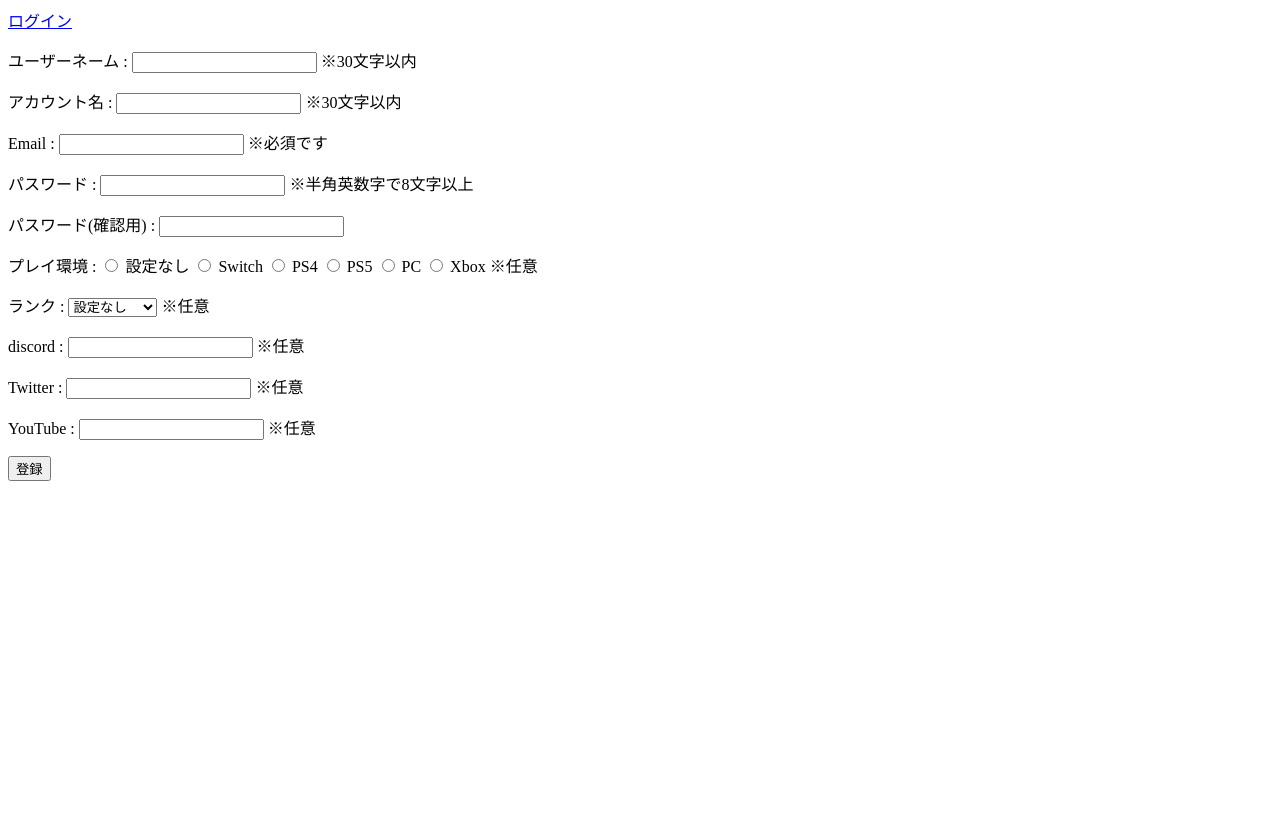
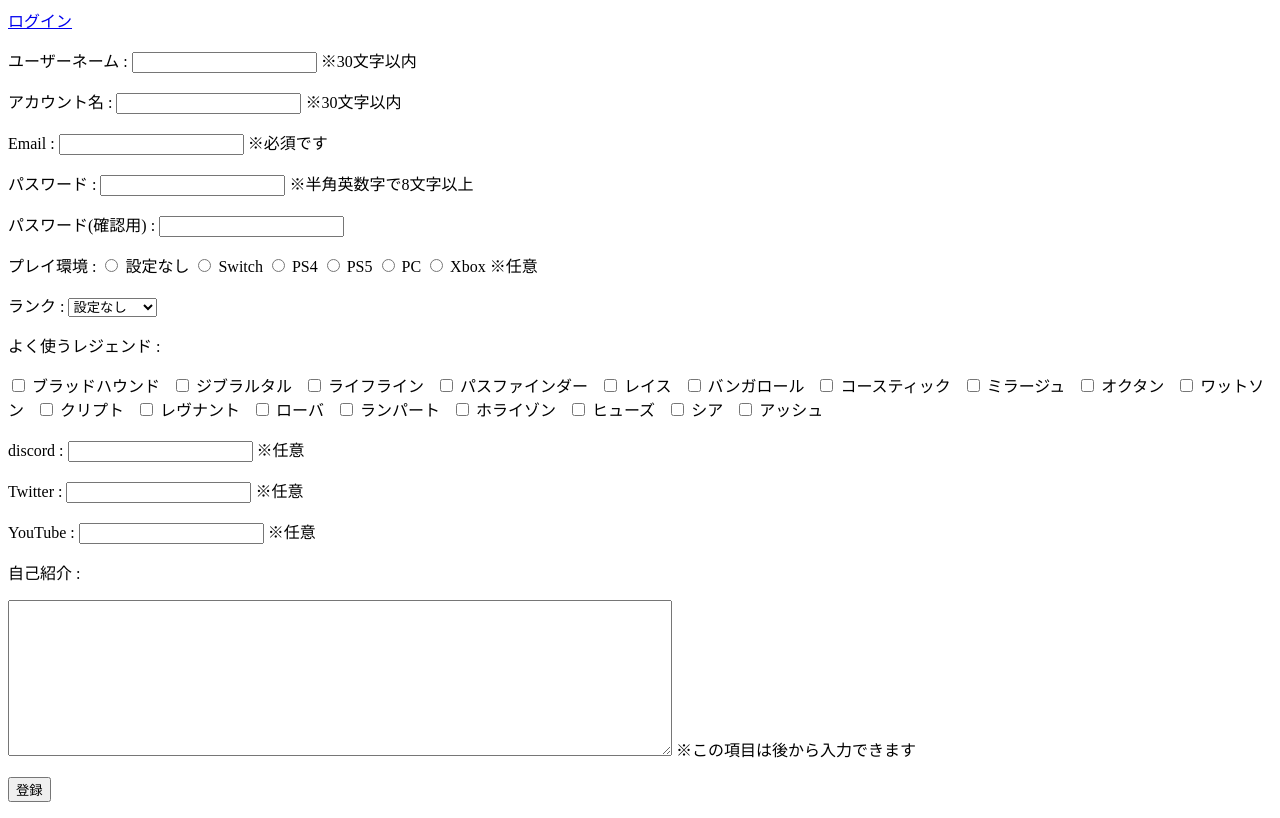
Before and after one commit to Kabos0809/django-app-practice, a Django app: page /signup/ in a window 1280 px wide. Before the commit the page ends 481 px from the top, so only its background shows below. Run offline with Django 3.2, Linux system fonts and the light colour scheme.

Commit message:
add comments and characterin Customuser class

```diff
--- a/gol/settings.py
+++ b/gol/settings.py
@@ -20,7 +20,7 @@ BASE_DIR = os.path.dirname(os.path.dirname(os.path.abspath(__file__)))
 # See https://docs.djangoproject.com/en/2.2/howto/deployment/checklist/
 
 # SECURITY WARNING: keep the secret key used in production secret!
-SECRET_KEY = '----------------------------'
+SECRET_KEY = '0$n2r4$_$5ll(6oj)j5lmc273hq04cbg_7qp^y597=zc34b$y6'
 
 # SECURITY WARNING: don't run with debug turned on in production!
 DEBUG = True
--- a/main/admin.py
+++ b/main/admin.py
@@ -11,18 +11,18 @@ class UserAdmin(BaseUserAdmin):
     form = UserChangeForm
     add_form = UserCreationForm
 
-    list_display = ('user_id', 'username', 'playfield', 'rank', 'twitter_id', 'Youtube_url', 'discord_id')
+    list_display = ('user_id', 'username', 'playfield', 'rank', 'twitter_id', 'Youtube_url', 'discord_id', 'comments', 'character')
     list_filter = ('email', 'is_staff', 'is_superuser')
     fieldsets = (
         (None, {
             "fields": ('user_id', 'email', 'password', 'username', 'id')}),
-            ('Personal info', {'fields':('date', 'playfield', 'rank', 'twitter_id', 'Youtube_url', 'discord_id')}),
+            ('Personal info', {'fields':('date', 'playfield', 'rank', 'twitter_id', 'Youtube_url', 'discord_id', 'comments', 'character')}),
             ('Permissions',{'fields':('is_staff', 'is_superuser')})
     )
     add_fieldsetd = (
         (None,{
             'classes':('wide',),
-            'fields':('id', 'username', 'email', 'user_id', 'password1', 'password2', 'playfield', 'rank', 'twitter_id', 'Youtube_url', 'discord_id')}
+            'fields':('id', 'username', 'email', 'user_id', 'password1', 'password2', 'playfield', 'rank', 'twitter_id', 'Youtube_url', 'discord_id', 'comments', 'character')}
             ),
     )
     serach_fields = ('email','username')
--- a/main/forms.py
+++ b/main/forms.py
@@ -81,6 +81,8 @@ class UserCreationForm(forms.ModelForm):
         label='Password confirmation', widget=forms.PasswordInput
     )
 
+    comments = forms.CharField(widget=forms.Textarea(attrs={'cols':'80', 'rows':'10'}))
+
     rnk = (
     ('設定なし', '設定なし'), ('ブロンズ4', 'ブロンズ4'), ('ブロンズ3', 'ブロンズ3'), ('ブロンズ2', 'ブロンズ2'), ('ブロンズ1', 'ブロンズ1'),
     ('シルバー4', 'シルバー4'), ('シルバー3', 'シルバー3'), ('シルバー2', 'シルバー2'), ('シルバー1', 'シルバー1'),
@@ -105,9 +107,20 @@ class UserCreationForm(forms.ModelForm):
         widget=forms.RadioSelect()
     )
 
+    characters = (('ブラッドハウンド', 'ブラッドハウンド'), ('ジブラルタル', 'ジブラルタル'), ('ライフライン', 'ライフライン'), ('パスファインダー', 'パスファインダー'), ('レイス', 'レイス'),
+                ('バンガロール', 'バンガロール'), ('コースティック', 'コースティック'), ('ミラージュ', 'ミラージュ'), ('オクタン', 'オクタン'), ('ワットソン', 'ワットソン'), ('クリプト', 'クリプト'),
+                ('レヴナント', 'レヴナント'), ('ローバ', 'ローバ'), ('ランパート', 'ランパート'), ('ホライゾン', 'ホライゾン'), ('ヒューズ', 'ヒューズ'), ('シア', 'シア'), ('アッシュ', 'アッシュ'))
+
+    character = forms.fields.MultipleChoiceField(
+        choices = characters,
+        required=True,
+        label = 'よく使うキャラクター',
+        widget=forms.CheckboxSelectMultiple
+    )
+
     class Meta:
         model = CustomUser
-        fields = ('username', 'user_id', 'email', 'playfield', 'rank', 'twitter_id', 'Youtube_url', 'discord_id', 'password1', 'password2')
+        fields = ('username', 'user_id', 'email', 'playfield', 'rank', 'twitter_id', 'Youtube_url', 'discord_id', 'password1', 'password2', 'comments', 'character')
 
         def clean_password2(self):
             password1 = self.cleaned_data.get("password1")
--- a/main/models.py
+++ b/main/models.py
@@ -54,6 +54,8 @@ class CustomUser(AbstractBaseUser, PermissionsMixin):
     twitter_id = models.CharField(_("twitter id"), max_length=100, blank=True)
     Youtube_url = models.CharField(_("YouTube CHANNEL"), max_length=100, blank=True)
     discord_id = models.CharField(_("discord"), max_length=100, blank=True)
+    comments = models.CharField(max_length=300, blank=True, default="自己紹介はありません")
+    character = models.CharField(max_length=30, blank=True)
 
     objects = MyUserManager()
     USERNAME_FIELD = "username"
@@ -77,7 +79,7 @@ class CustomUser(AbstractBaseUser, PermissionsMixin):
 
 class article_form(models.Model):
     id = models.UUIDField(primary_key=True, default=uuid4, editable=False)
-    author = models.ForeignKey(settings.AUTH_USER_MODEL, to_field='username', editable=False, on_delete=models.CASCADE)
+    #author = models.ForeignKey(CustomUser, editable=False, on_delete=models.CASCADE)
     date = models.DateTimeField(default=timezone.now)
     title = models.CharField(max_length=30, default=' ', null= False)
     comments = models.CharField(max_length=500, default=' ', null= False)
--- a/main/views.py
+++ b/main/views.py
@@ -22,9 +22,6 @@ class Complete_View(TemplateView):
 def formview(request):
     form = categorie_form()
     context = {'form' : form}
-
-    #copied = request.POST.copy()
-    #copied['author'] = request.author.username
 
     if request.method == 'POST':
         data = request.POST
@@ -59,11 +56,14 @@ class Article_detail(DetailView):
     context_object_name = 'object'
     queryset = article_form.objects.all()
 
+
+
 def signup(request):
     if request.method == 'POST':
         form = UserCreationForm(request.POST)
         if form.is_valid():
             password = form.cleaned_data.get('password1')
+
             user = form.save()
 
             user.set_password(password)
--- a/templates/detail.html
+++ b/templates/detail.html
@@ -5,9 +5,11 @@
         <h1>{{ object.title }}</h1>
     </div>
     <br>
+<!--
     <div class="author">
-    <p>{{ object.author }}</p>
+    <a>{{ object.username }}</a>
     </div>
+-->
     <div class="categories">
         <p>プレイ環境 : {{ object.hard }}</p>
         <p>希望ランク : {{ object.rnk_min }} ～ {{ object.rnk_max }}</p>
--- a/templates/index.html
+++ b/templates/index.html
@@ -3,9 +3,15 @@
 <h1>HELLO!!</h1>
 {% endblock head %}
 {% block body %}
+{% if not user.is_authenticated %}
+<div class="form">
+    <a href="{% url 'main:login' %}">form</a>
+</div>
+{% else %}
 <div class="form">
     <a href="{% url 'main:Create_main' %}">form</a>
 </div>
+{% endif %}
 <div class="list">
     <a href="{% url 'main:article_list' %}">list</a>
 </div>
--- a/templates/signup.html
+++ b/templates/signup.html
@@ -33,7 +33,16 @@
                 ※任意</p>
         </div>
         <div class="rank">
-            <p>ランク : {{ form.rank }} ※任意</p>
+            <p>ランク : {{ form.rank }}</p>
+        </div>
+        <div class="character">
+            <p>よく使うレジェンド :
+                <div class="checks">
+                {% for ch in form.character %}
+                {{ ch }} &nbsp;
+                {% endfor %}
+                </div>
+            </p>
         </div>
         <div class="dis_id">
             <p>discord : {{ form.discord_id }} ※任意</p>
@@ -44,6 +53,9 @@
         <div class="yturl">
             <p>YouTube : {{ form.Youtube_url }} ※任意</p>
         </div>
+        <div class="myself">
+            <p>自己紹介 : </p>
+            <p> {{ form.comments }} ※この項目は後から入力できます</p>
         <button type="submit">登録</button>
         <input type="hidden" name="next" value="{{ next }}" />
         {% csrf_token %}
```
Also changed, not shown: db.sqlite3, main/migrations/0005_auto_20220108_2347.py (added), main/migrations/0006_alter_customuser_comments.py (added).
